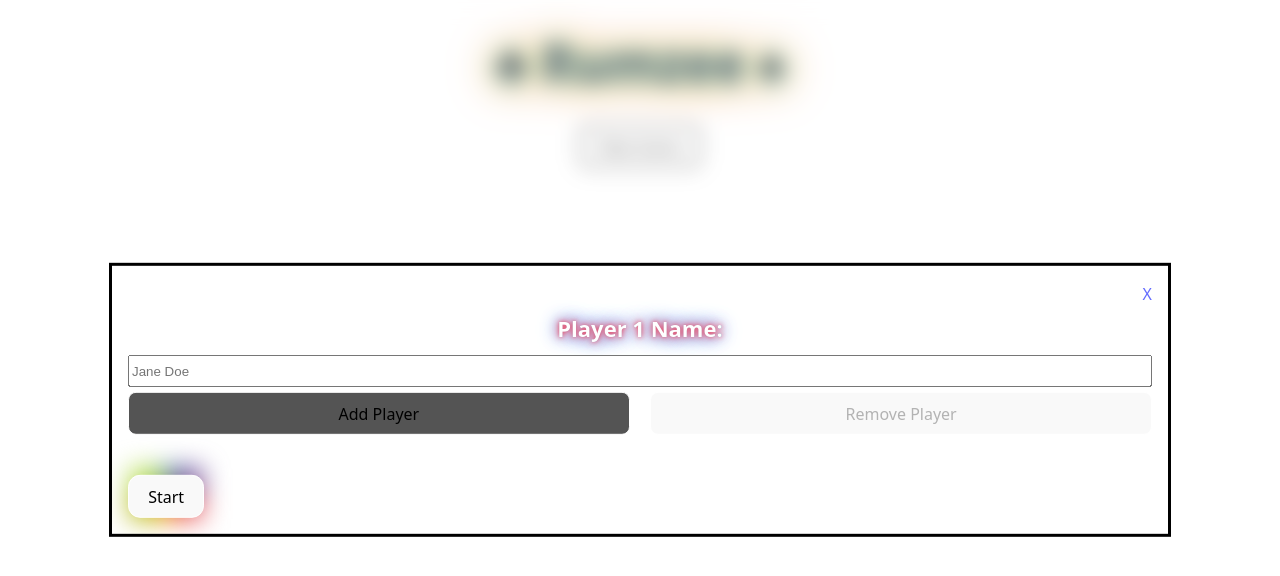
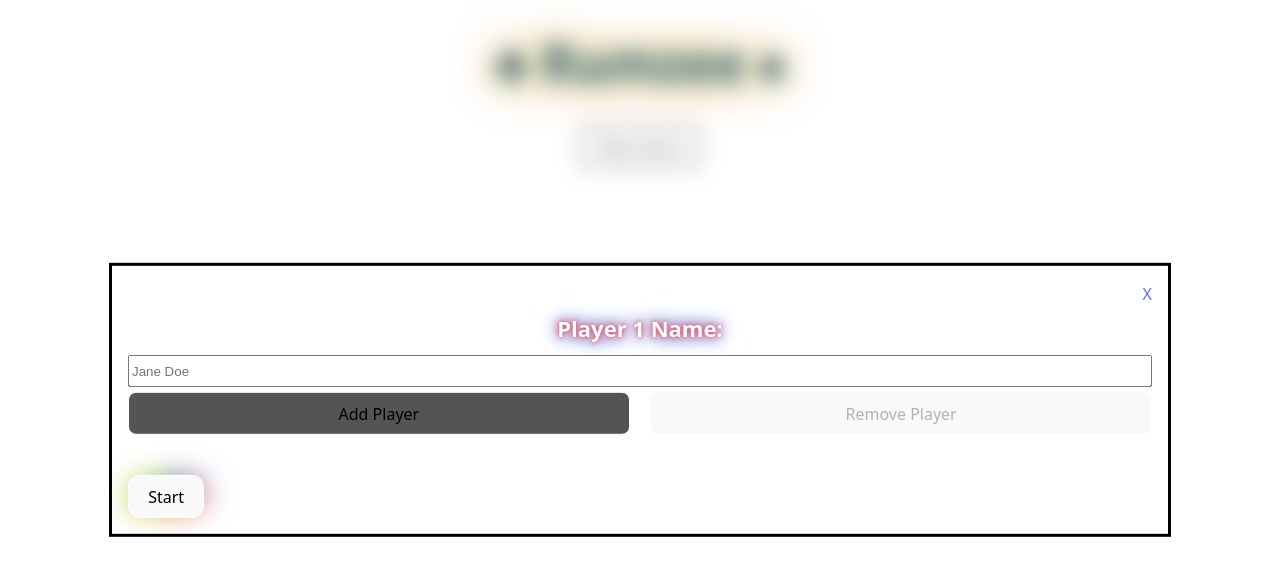
Before and after one commit to rumzee-drew/rumzee_noserver, a React (Vite) app: page / in a window 1280 px wide. Both pictures are taken after a click on the button "New Game". Shown: the top 576 px of the page. Built offline with nearby package versions, Linux system fonts and the light colour scheme.

Commit message:
safari style rev

```diff
--- a/src/index.css
+++ b/src/index.css
@@ -307,10 +307,10 @@ td input {
   border-image:
     conic-gradient(from var(--a), #669900, #99cc33, #ccee66, #006699, #3399cc, #990066,
         #cc3399, #ff6600, #ff9900, #ffcc00, #669900) 1;
-  filter: blur(1em);
+  filter: blur(1.5em);
   animation: a 4s linear infinite;
   content: '';
-  transform: scale(.8);
+  transform: scale(.7, .56);
   top: -35%;
 }
 
```
